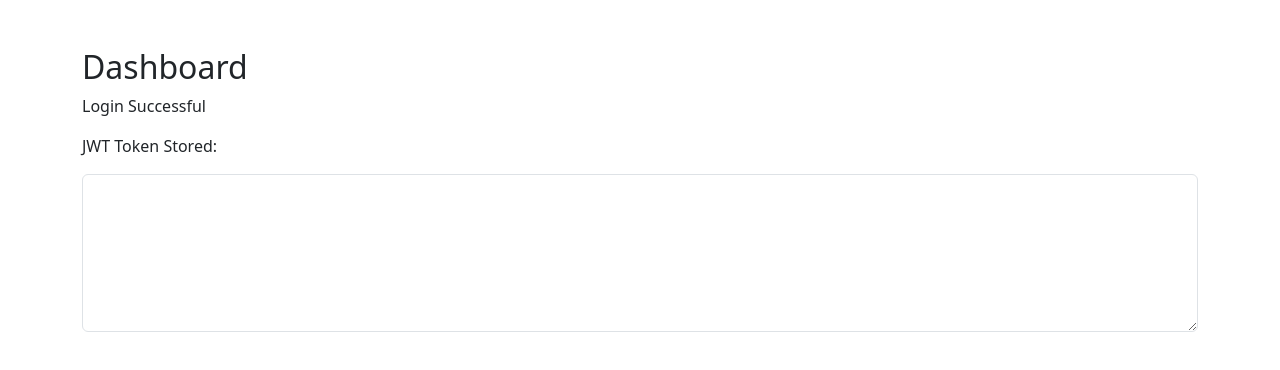
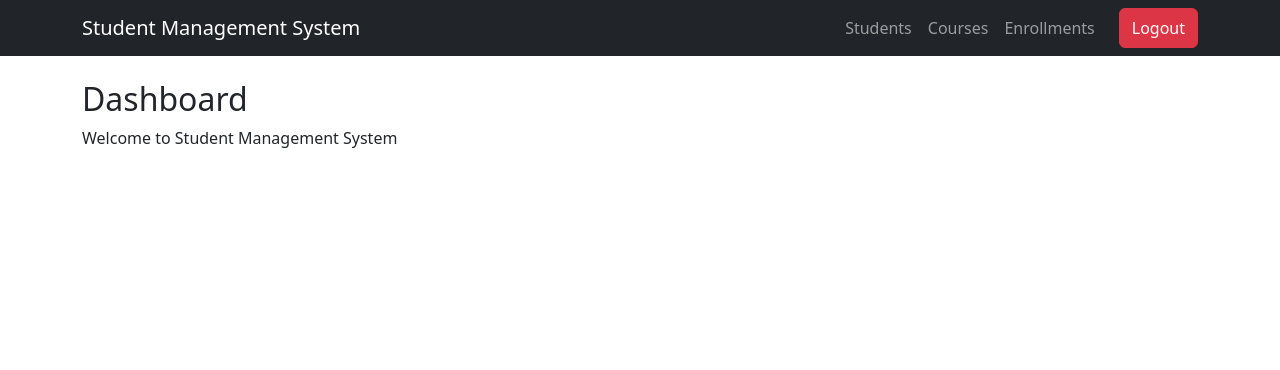
Before and after one commit to Moulipolnati/student-management-system, a React app in the folder frontend/: page /dashboard in a window 1280 px wide. Shown: the top 370 px of the page. Built offline with nearby package versions, Linux system fonts and the light colour scheme; the HTML template or start-up script is replaced by a standard one.

Commit message:
Connected React frontend with JWT secured student APIs

```diff
--- /dev/null
+++ b/frontend/src/components/Navbar.jsx
@@ -0,0 +1,70 @@
+import { Link, useNavigate } from "react-router-dom";
+
+function Navbar() {
+
+    const navigate = useNavigate();
+
+    const handleLogout = () => {
+
+        localStorage.removeItem("token");
+
+        navigate("/login");
+    };
+
+    return (
+
+        <nav className="navbar navbar-expand-lg navbar-dark bg-dark">
+
+            <div className="container">
+
+                <Link
+                    className="navbar-brand"
+                    to="/dashboard">
+
+                    Student Management System
+
+                </Link>
+
+                <div className="navbar-nav">
+
+                    <Link
+                        className="nav-link"
+                        to="/students">
+
+                        Students
+
+                    </Link>
+
+                    <Link
+                        className="nav-link"
+                        to="/courses">
+
+                        Courses
+
+                    </Link>
+
+                    <Link
+                        className="nav-link"
+                        to="/enrollments">
+
+                        Enrollments
+
+                    </Link>
+
+                    <button
+                        className="btn btn-danger ms-3"
+                        onClick={handleLogout}>
+
+                        Logout
+
+                    </button>
+
+                </div>
+
+            </div>
+
+        </nav>
+    );
+}
+
+export default Navbar;
--- a/frontend/src/pages/Courses.jsx
+++ b/frontend/src/pages/Courses.jsx
@@ -1,9 +1,21 @@
+import Navbar from "../components/Navbar";
+
 function Courses() {
-  return (
-    <div className="container mt-5">
-      <h2>Courses Page</h2>
-    </div>
-  );
+
+    return (
+
+        <>
+            <Navbar />
+
+            <div className="container mt-4">
+
+                <h2>
+                    Courses Page
+                </h2>
+
+            </div>
+        </>
+    );
 }
 
 export default Courses;
--- a/frontend/src/pages/Dashboard.jsx
+++ b/frontend/src/pages/Dashboard.jsx
@@ -1,32 +1,24 @@
+import Navbar from "../components/Navbar";
+
 function Dashboard() {
-
-    const token =
-        localStorage.getItem("token");
 
     return (
 
-        <div className="container mt-5">
+        <>
+            <Navbar />
 
-            <h2>
-                Dashboard
-            </h2>
+            <div className="container mt-4">
 
-            <p>
-                Login Successful
-            </p>
+                <h2>
+                    Dashboard
+                </h2>
 
-            <p>
-                JWT Token Stored:
-            </p>
+                <p>
+                    Welcome to Student Management System
+                </p>
 
-            <textarea
-                className="form-control"
-                rows="6"
-                value={token || ""}
-                readOnly
-            />
-
-        </div>
+            </div>
+        </>
     );
 }
 
--- a/frontend/src/pages/Enrollments.jsx
+++ b/frontend/src/pages/Enrollments.jsx
@@ -1,9 +1,21 @@
+import Navbar from "../components/Navbar";
+
 function Enrollments() {
-  return (
-    <div className="container mt-5">
-      <h2>Enrollments Page</h2>
-    </div>
-  );
+
+    return (
+
+        <>
+            <Navbar />
+
+            <div className="container mt-4">
+
+                <h2>
+                    Enrollments Page
+                </h2>
+
+            </div>
+        </>
+    );
 }
 
 export default Enrollments;
--- a/frontend/src/pages/Students.jsx
+++ b/frontend/src/pages/Students.jsx
@@ -1,9 +1,91 @@
+import { useEffect, useState } from "react";
+
+import Navbar from "../components/Navbar";
+
+import StudentService from "../services/StudentService";
+
 function Students() {
-  return (
-    <div className="container mt-5">
-      <h2>Students Page</h2>
-    </div>
-  );
+
+    const [students, setStudents] =
+        useState([]);
+
+    useEffect(() => {
+
+        loadStudents();
+
+    }, []);
+
+    const loadStudents = async () => {
+
+        try {
+
+            const response =
+                await StudentService
+                    .getAllStudents();
+
+            setStudents(response.data);
+
+        } catch (error) {
+
+            console.error(error);
+        }
+    };
+
+    return (
+
+        <>
+            <Navbar />
+
+            <div className="container mt-4">
+
+                <h2>
+                    Students
+                </h2>
+
+                <table className="table table-bordered">
+
+                    <thead>
+
+                    <tr>
+
+                        <th>ID</th>
+
+                        <th>First Name</th>
+
+                        <th>Last Name</th>
+
+                        <th>Email</th>
+
+                    </tr>
+
+                    </thead>
+
+                    <tbody>
+
+                    {
+                        students.map(student => (
+
+                            <tr key={student.id}>
+
+                                <td>{student.id}</td>
+
+                                <td>{student.firstName}</td>
+
+                                <td>{student.lastName}</td>
+
+                                <td>{student.email}</td>
+
+                            </tr>
+                        ))
+                    }
+
+                    </tbody>
+
+                </table>
+
+            </div>
+        </>
+    );
 }
 
 export default Students;
--- a/frontend/src/services/StudentService.js
+++ b/frontend/src/services/StudentService.js
@@ -0,0 +1,10 @@
+import api from "./api";
+
+const getAllStudents = () => {
+
+    return api.get("/students");
+};
+
+export default {
+    getAllStudents
+};
--- /dev/null
+++ b/frontend/src/services/api.js
@@ -0,0 +1,28 @@
+import axios from "axios";
+
+const api = axios.create({
+    baseURL: "http://localhost:8081"
+});
+
+api.interceptors.request.use(
+
+    (config) => {
+
+        const token =
+            localStorage.getItem("token");
+
+        if (token) {
+
+            config.headers.Authorization =
+                `Bearer ${token}`;
+        }
+
+        return config;
+    },
+
+    (error) => {
+        return Promise.reject(error);
+    }
+);
+
+export default api;
```
